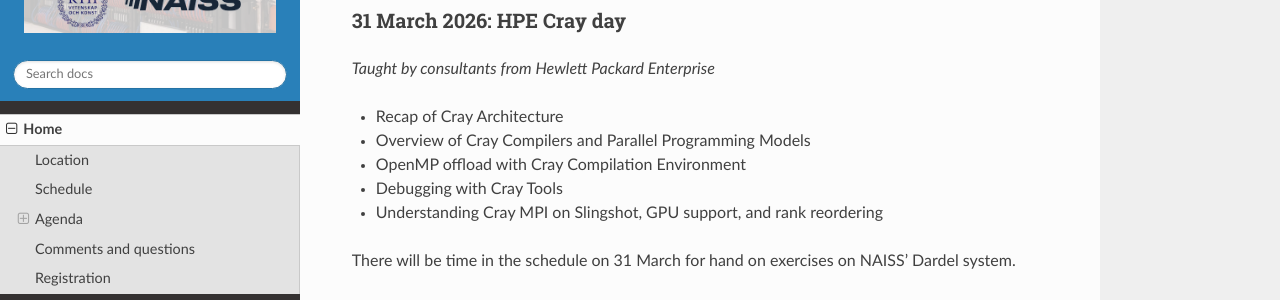
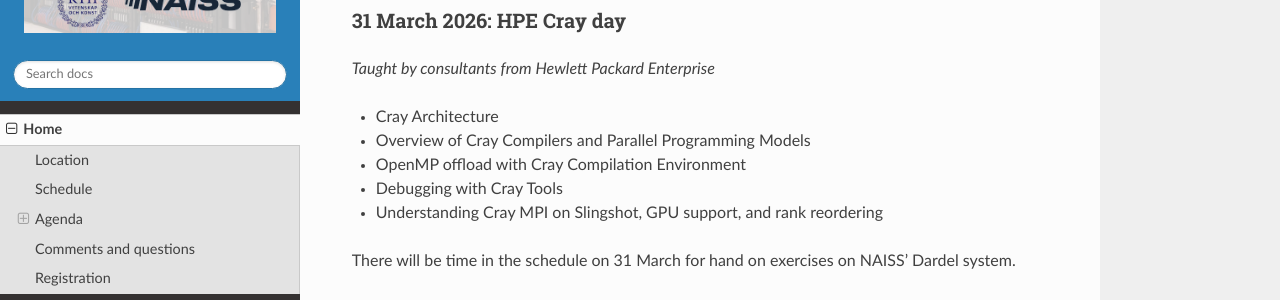
Before and after one commit to NAISS-Training/Using-Grace-Hopper, an MkDocs documentation site: the page built from docs/index.md, in a window 1280 px wide and 900 px high, scrolled down 1975 px. Shown: the part 157-457 px from the top of the window. Built offline with MkDocs 1.6.1, drawn with Linux system fonts in a browser that asks for light colours; nearby versions of some CDN libraries.

Commit message:
Update index.md

```diff
--- a/docs/index.md
+++ b/docs/index.md
@@ -72,7 +72,7 @@
 ### 31 March 2026: HPE Cray day
 *Taught by consultants from Hewlett Packard Enterprise*
 
-- Recap of Cray Architecture
+- Cray Architecture
 - Overview of Cray Compilers and Parallel Programming Models
 - OpenMP offload with Cray Compilation Environment
 - Debugging with Cray  Tools
```
